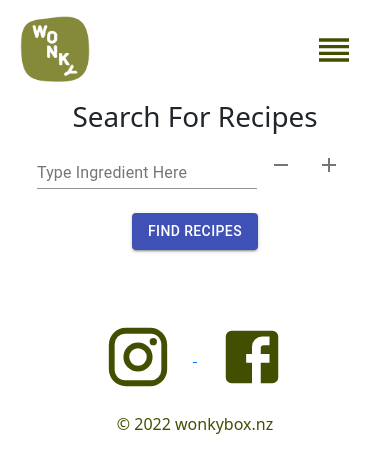
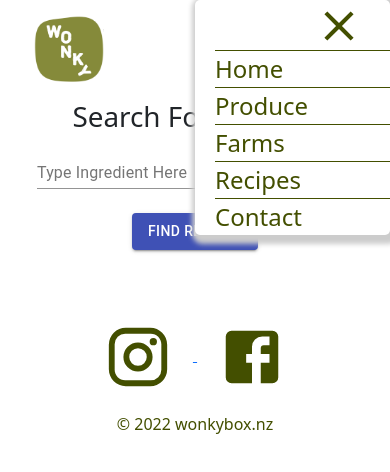
Before and after one commit to Treuly/WonkyBox, a React (Create React App) app: page /recipes in a window 390 px wide. Both pictures are taken after a click on the button 334 px from the left and 50 px from the top of the page. Shown: the top 472 px of the page. Built offline with nearby package versions, Linux system fonts and the light colour scheme.

Commit message:
create sidebar

```diff
--- a/package.json
+++ b/package.json
@@ -3,9 +3,12 @@
   "version": "0.1.0",
   "private": true,
   "dependencies": {
+    "@emotion/react": "^11.7.1",
+    "@emotion/styled": "^11.6.0",
     "@material-ui/core": "^4.12.3",
     "@material-ui/icons": "^4.11.2",
     "@mui/icons-material": "^5.3.1",
+    "@mui/material": "^5.4.2",
     "@testing-library/jest-dom": "^5.16.1",
     "@testing-library/react": "^12.1.2",
     "@testing-library/user-event": "^13.5.0",
--- a/src/App.js
+++ b/src/App.js
@@ -1,7 +1,9 @@
 import './App.css';
 import Navbar from './components/Navbar';
+import Sidebar from './components/Sidebar';
 import Main from './pages/Main';
 import {BrowserRouter as Router, Route, Routes} from 'react-router-dom';
+import { useState } from 'react';
 import Footer from './components/Footer';
 import ProducePage from './pages/ProducePage';
 import FarmsteadList from './pages/FarmsteadList';
@@ -11,18 +13,20 @@ import Admin from './pages/Admin';
 import RecipePage from './pages/RecipePage';
 import Contact from './pages/Contact';
 
+const App = () => {
+  //click handler for navbar
+  const [openLinks, setOpenLinks] = useState(false)
+
+  const toggleNavbar = () => {
+      setOpenLinks(!openLinks);
+  };
 
 
-
-
-
-const App = () => {
-  //for click button c
-  //Array of produce for generating produce list
   return (
     <div className="App">
     <Router>
-    <Navbar/>
+    <Sidebar toggleNavbar={toggleNavbar} openLinks={openLinks}/>
+    <Navbar toggleNavbar={toggleNavbar} openLinks={openLinks}/>
       <Routes>
       <Route path='/' element={<Main/>}/>
       <Route path='/produce/:name/' element={<ProducePage/>}/>
--- a/src/components/Navbar.js
+++ b/src/components/Navbar.js
@@ -2,41 +2,30 @@ import React, { useState } from "react";
 import { Link } from "react-router-dom";
 import ReorderIcon from "@material-ui/icons/Reorder";
 import "../styles/Navbar.css";
+import "../styles/Sidebar.css";
 import Logo from "../assets/wonkylogo.png";
 
 
-function Navbar() {
+function Navbar({toggleNavbar}) {
 
-    const [openLinks, setOpenLinks] = useState(true)
-
-  const toggleNavbar = () => {
-      setOpenLinks(!openLinks);
-  };
   return (
     <div className="navbar">
-      <div className="leftSide" >
-        <a href="http://wonkybox.nz" > <img src={Logo}  /> </a>
-        {/* <div className="hiddenLinks">
-        <Link to="/"> Home </Link>
-        <Link to="/produce"> Produce </Link>
-        <Link to="/farmstead"> Farms </Link>
-        <Link to="/recipes"> Recipes </Link>
-        <Link to="/contact"> Contact </Link>
-        </div> */}
-      </div>
-      <div className="rightSide" id={openLinks ? "open" : "close"}>
+        <a  href="http://wonkybox.nz" >
+        <img src={Logo} className = "navLogo" />
+        </a>
       <div className="hiddenLinks">
-        <Link to="/"> Home </Link>
-        <Link to="/produce"> Produce </Link>
-        <Link to="/farmstead"> Farms </Link>
-        <Link to="/recipes"> Recipes </Link>
-        <Link to="/contact"> Contact </Link>
+        <Link to="/" className="navLinks"> Home </Link>
+        <Link to="/produce" className="navLinks"> Produce </Link>
+        <Link to="/farmstead" className="navLinks"> Farms </Link>
+        <Link to="/recipes" className="navLinks"> Recipes </Link>
+        <Link to="/contact" className="navLinks"> Contact </Link>
         </div>
-        <button onClick={toggleNavbar}>
+        <button onClick={toggleNavbar}
+        className = "hamburger">
           <ReorderIcon />
         </button>
       </div>
-    </div>
+
   );
 }
 
--- /dev/null
+++ b/src/components/Sidebar.js
@@ -0,0 +1,36 @@
+import React from 'react'
+import CloseIcon from '@mui/icons-material/Close';
+import { Link } from 'react-router-dom';
+import "../styles/Sidebar.css";
+
+
+const Sidebar = ({toggleNavbar, openLinks}) => {
+  return (
+    <>
+    <aside
+    className="sidebarContainer"
+    onClick={toggleNavbar}
+    id={openLinks ? "open" : "close"}>
+
+    <button className="closeButton" onClick={toggleNavbar}>
+        <CloseIcon />
+    </button>
+
+        <div className="sideBarMenu">
+            <div className="links">
+                <Link to="/" onClick={toggleNavbar} className="sideLinks"> Home </Link>
+                <Link to="/produce" onClick={toggleNavbar} className="sideLinks"> Produce </Link>
+                <Link to="/farmstead" onClick={toggleNavbar} className="sideLinks"> Farms </Link>
+                <Link to="/recipes" onClick={toggleNavbar} className="sideLinks"> Recipes </Link>
+                <Link to="/contact" onClick={toggleNavbar} className="sideLinks"> Contact </Link>
+            </div>
+        </div>
+
+
+    </aside>
+
+    </>
+  )
+}
+
+export default Sidebar
--- a/src/pages/Main.js
+++ b/src/pages/Main.js
@@ -133,7 +133,7 @@ const Main = () => {
           <RegionChooser getRegion={getRegion} />
         </div>
       </div>
-      {/* Lists foor weeklybox Produce */}
+      {/* Lists for weeklybox Produce */}
       <CustomBox
         onClick={onClick}
         style={style}
--- a/src/pages/ProducePage.js
+++ b/src/pages/ProducePage.js
@@ -3,7 +3,7 @@ import { useParams } from "react-router-dom";
 import "../styles/Produce.css";
 import { useState, useEffect } from "react";
 
-const ProducePage = ({}) => {
+const ProducePage = () => {
   //get id/name when list is clicked
   const { name } = useParams();
 
--- a/src/styles/Navbar.css
+++ b/src/styles/Navbar.css
@@ -1,7 +1,128 @@
-.navbar {
+.navbar{
+  width: 100%;
+  height: 100px;
+  display: flex;
+  justify-content: center;
+  align-items: center;
+  font-size: 1rem;
+  position: sticky;
+  top: 0;
+  z-index: 1;
+  justify-content: space-between;
+  padding: 0 24px;
+  max-width: 1100px;
+
+}
+
+.navLogo{
+  justify-self: flex-start;
+  cursor: pointer;
+  display: flex;
+  /* color: #434f00; */
+  align-items: center;
+  margin-left: 24px;
+  width: 70px;
+}
+
+.hiddenLinks {
+    display: flex;
+    align-items: center;
+    list-style: none;
+    text-align: center;
+    margin-right: -22px;
+
+
+}
+
+.navLinks {
+  height: 80px;
+  display: flex;
+  align-items: center;
+  text-decoration: none;
+  padding: 0 1rem;
+  height: 100%;
+  cursor: pointer;
+  color: #434f00;
+  text-decoration: none;
+}
+
+.hamburger {
+    display: none;
+    background-color: transparent;
+    border: none;
+    color: #434f00;
+    cursor: pointer;
+    align-items: center;
+    margin-right: 20px;
+
+}
+
+
+
+
+
+@media screen and (max-width: 960px) {
+  .navbar{
+    transition: 0.8s all ease;
+  }
+
+  .hiddenLinks{
+    display: none;
+  }
+
+  .hamburger {
+    display: inherit;
+    background-color: transparent;
+    border: none;
+    color: #434f00;
+    cursor: pointer;
+    display: flex;
+    align-items: center;
+    /* transform: translate(-100%, 60%); */
+    margin-right: 10px;
+  }
+
+  .hamburger svg {
+    font-size: 50px;
+  }
+
+  .navLogo {
+    margin-left: 10px;
+  }
+
+}
+
+@media only screen and (max-width: 768px){
+  .navbar{
+    transition: 0.8s all ease;
+  }
+
+  .hiddenLinks{
+    display: none;
+  }
+
+  .hamburger {
+    display: inherit;
+    background-color: transparent;
+    border: none;
+    color: #434f00;
+    cursor: pointer;
+    display: flex;
+    align-items: center;
+    /* transform: translate(-100%, 60%); */
+    margin-right: 20px;
+
+  }
+
+  .hamburger svg {
+    font-size: 50px;
+  }
+
+}
+
+/* .navbar {
     width: 100%;
     height: 100px;
-    /* background-color: #121619; */
     display: flex;
     flex-direction: row;
   }
@@ -100,7 +221,7 @@
     }
 
     .navbar .hiddenLinks {
-      /* background-color: #D3D3D3; */
+
     }
 
     .navbar #open .hiddenLinks {
@@ -111,4 +232,4 @@
     .navbar #close .hiddenLinks {
       display: none;
     }
-  }
+  } */
--- /dev/null
+++ b/src/styles/Sidebar.css
@@ -0,0 +1,104 @@
+.sidebarContainer{
+    display: none;
+
+}
+
+.closeButton {
+    display: none;
+
+}
+
+.sideBarMenu {
+    display: none;
+
+}
+
+.sideLinks {
+    display: none;
+
+}
+
+@media only screen and (max-width: 480px) {
+    #open.sidebarContainer {
+        position: fixed;
+        z-index: 999;
+        width: 50%;
+        height: 25%;
+        display: grid;
+        display: inherit;
+        align-items: center;
+        right: 0;
+        opacity: 100%;
+        top: 0;
+        transition: all 0.3s ease-in-out;
+
+    }
+
+    #close.sidebarContainer {
+        position: fixed;
+        z-index: 999;
+        width: 50%;
+        height: 25%;
+        display: grid;
+        display: inherit;
+        align-items: center;
+        right: 0;
+        opacity: 0;
+        top: -100%;
+        transition: all 0.3s ease-out;
+    }
+
+    .closeButton {
+        position: absolute;
+       /* top: 1.2rem;
+       right: 1.5rem; */
+       right: 20px;
+       background: transparent;
+        border: none;
+        display: inherit;
+        color: #434f00;
+       cursor: pointer;
+       outline: none;
+
+    }
+
+    .closeButton svg {
+        font-size: 50px;
+    }
+
+    .sideBarMenu {
+        /* grid-template-rows: repeat(6, 60px); */
+
+        padding-top: 50px;
+        display: grid;
+        background: #fff;
+        display: inherit;
+        grid-template-columns: 1fr;
+        grid-template-rows: repeat(6, 80px);
+        text-align: left;
+        padding-left: 20px;
+
+        box-shadow: 3px 3px 5px 6px #ccc;
+        border-radius: 5px;
+
+
+    }
+
+    .sideLinks {
+        display: flex;
+        align-items: center;
+        justify-content: center;
+        font-size: 1.5rem;
+        text-decoration: none;
+        list-style: none;
+        display: inherit;
+        transition: 0.2s ease-in-out;
+        text-decoration: none;
+        color: #434f00;
+        cursor: pointer;
+        border-top: 1px solid #434f00;
+        padding-right: 20px;
+
+    }
+
+}
```
Also changed, not shown: 1 other file (tests, documents, lock files or other folders).
